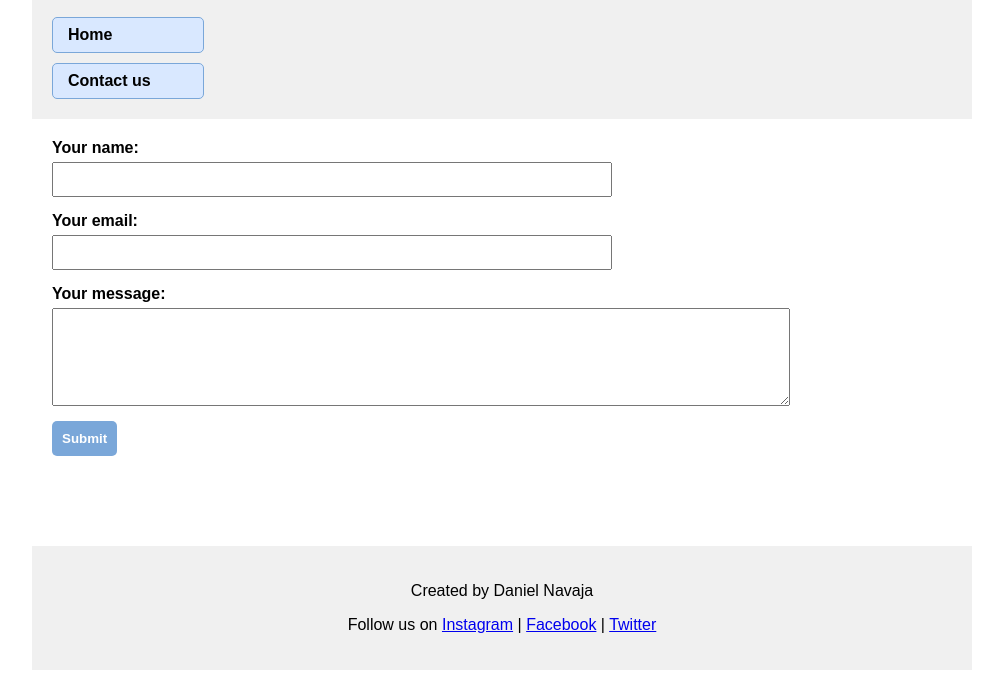
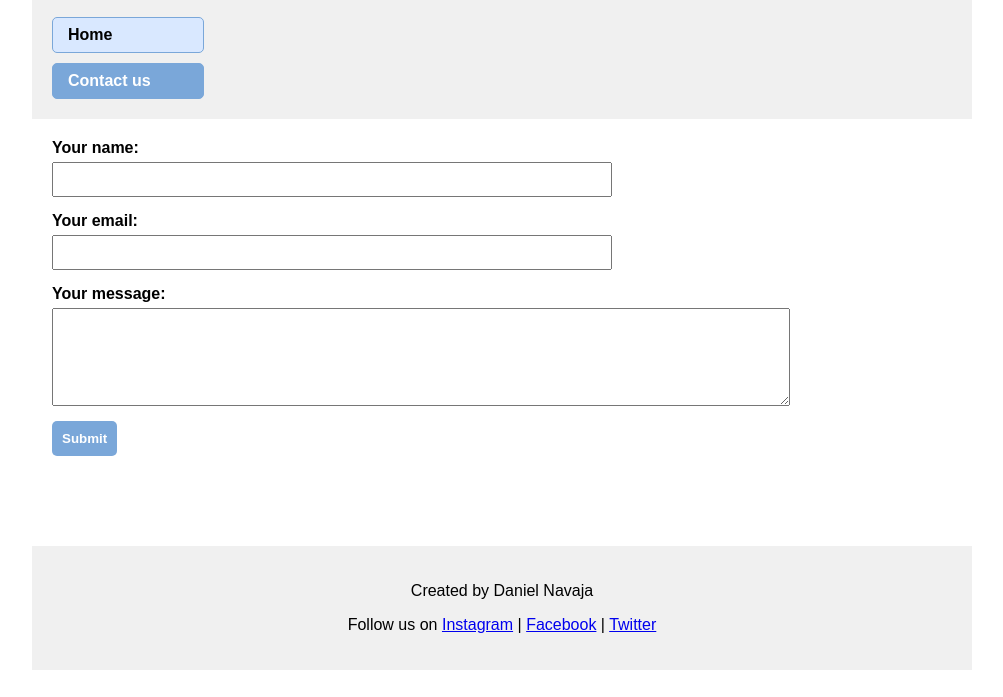
Before and after one commit to Navaja08/Lab-5-Creating-an-Interactive-Webpage, a plain HTML site: page contact.html in a window 1280 px wide. Shown: the part 103-800 px from the top of the page, without its empty margins (138-1141 px from the left). Drawn offline with Linux system fonts and the light colour scheme.

Commit message:
active class on buttons

```diff
--- a/contact.html
+++ b/contact.html
@@ -16,7 +16,7 @@
 
         <nav>
             <a class="nav-btn" href="index.html">Home</a>
-            <a class="nav-btn" href="contact.html">Contact us</a>
+            <a class="nav-btn active" href="contact.html">Contact us</a>
         </nav>
     </div>
 </header>
```
Also changed, not shown: index.html (+1 -1 lines).
